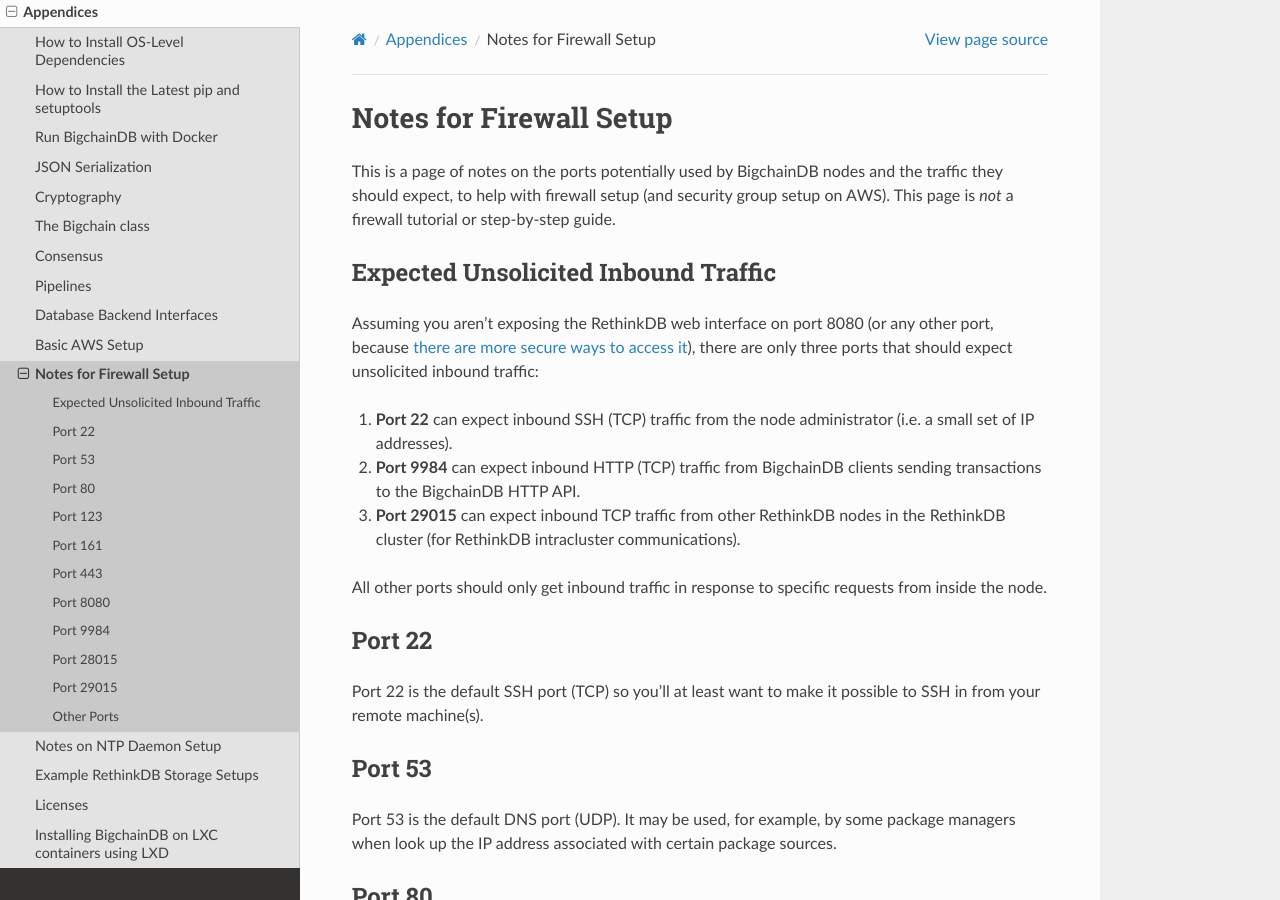
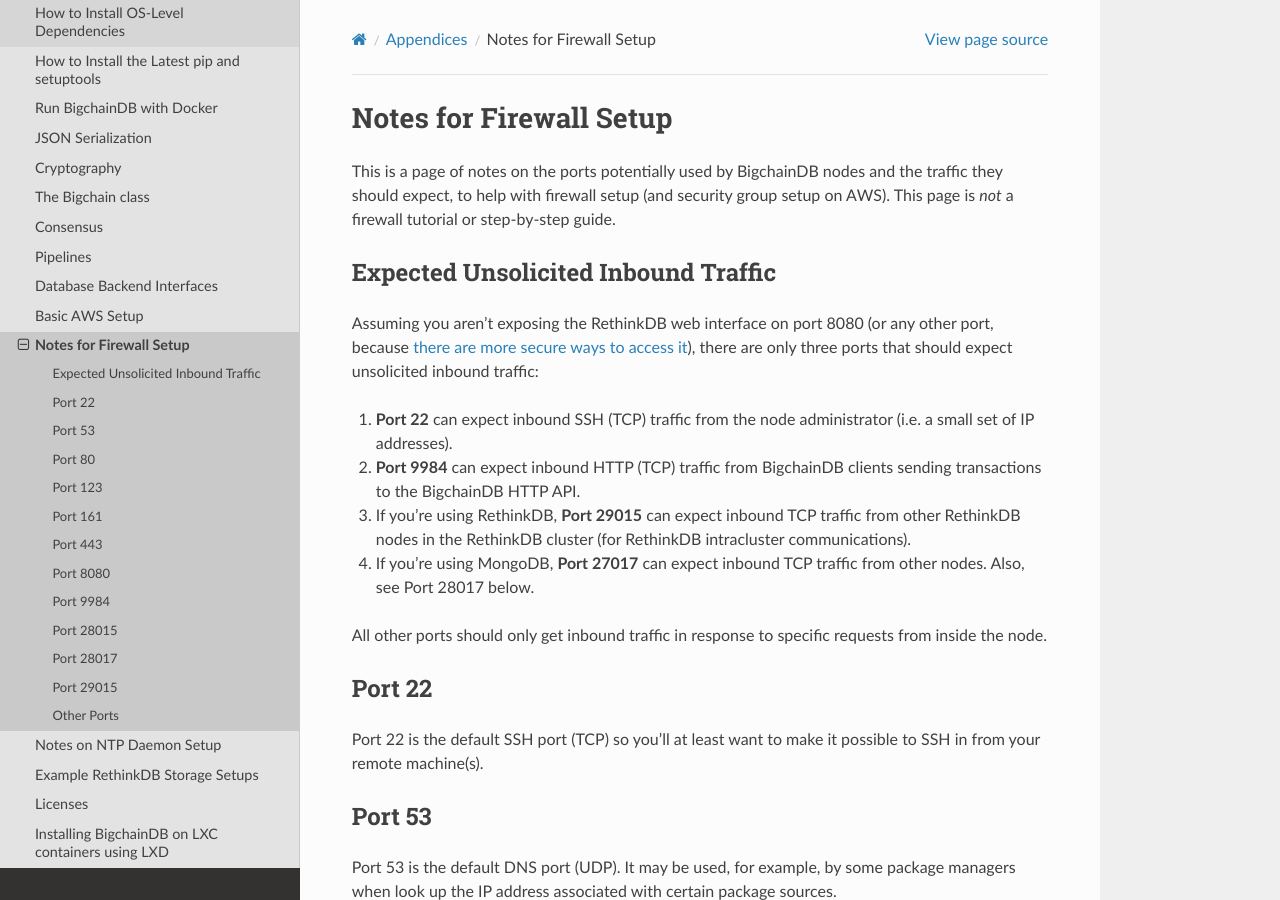
Before and after one commit to bigchaindb/bigchaindb, a Sphinx documentation site: the page built from docs/server/source/appendices/firewall-notes.md, in a window 1280 px wide and 900 px high. Built offline with Sphinx 7.4.7 and the Read the Docs theme 2.0.0, drawn with Linux system fonts in a browser that asks for light colours; pages that are not in the unit, such as notebooks, are missing from menus; some of the changed text lies outside the part shown.

Commit message:
Added some MongoDB ports to docs Notes for Firewall Setup

```diff
--- a/docs/server/source/appendices/firewall-notes.md
+++ b/docs/server/source/appendices/firewall-notes.md
@@ -9,7 +9,8 @@
 
 1. **Port 22** can expect inbound SSH (TCP) traffic from the node administrator (i.e. a small set of IP addresses).
 2. **Port 9984** can expect inbound HTTP (TCP) traffic from BigchainDB clients sending transactions to the BigchainDB HTTP API.
-3. **Port 29015** can expect inbound TCP traffic from other RethinkDB nodes in the RethinkDB cluster (for RethinkDB intracluster communications).
+3. If you're using RethinkDB, **Port 29015** can expect inbound TCP traffic from other RethinkDB nodes in the RethinkDB cluster (for RethinkDB intracluster communications).
+4. If you're using MongoDB, **Port 27017** can expect inbound TCP traffic from other nodes. Also, see Port 28017 below.
 
 All other ports should only get inbound traffic in response to specific requests from inside the node.
 
@@ -63,6 +64,11 @@
 Port 28015 is the default port used by RethinkDB client driver connections (TCP). If your BigchainDB node is just one server, then Port 28015 only needs to listen on localhost, because all the client drivers will be running on localhost. Port 28015 doesn't need to accept inbound traffic from the outside world.
 
 
+## Port 28017
+
+Port 28017 is the default port used by MongoDB for its web status page.
+
+
 ## Port 29015
 
 Port 29015 is the default port for RethinkDB intracluster connections (TCP). It should only accept incoming traffic from other RethinkDB servers in the cluster (a list of IP addresses that you should be able to find out).
```
